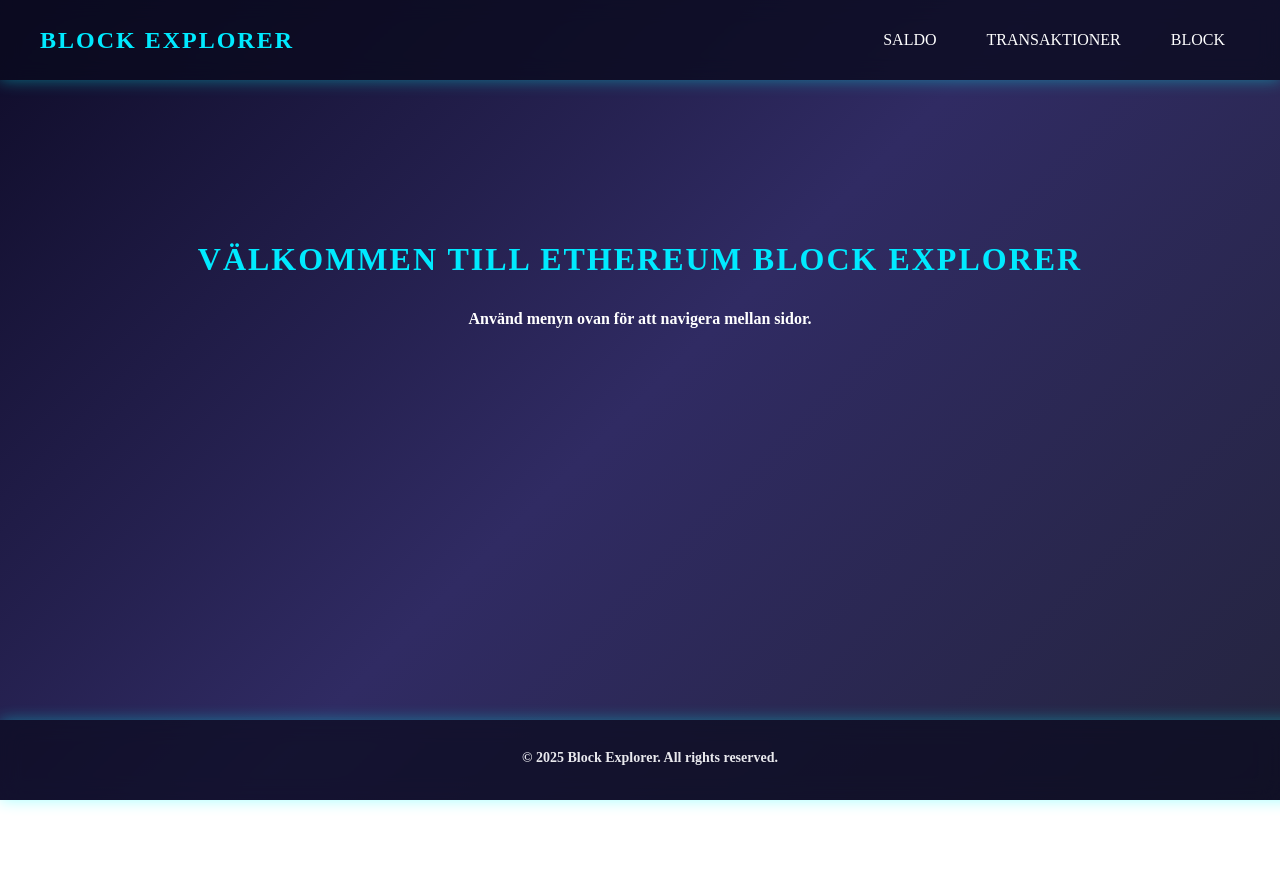
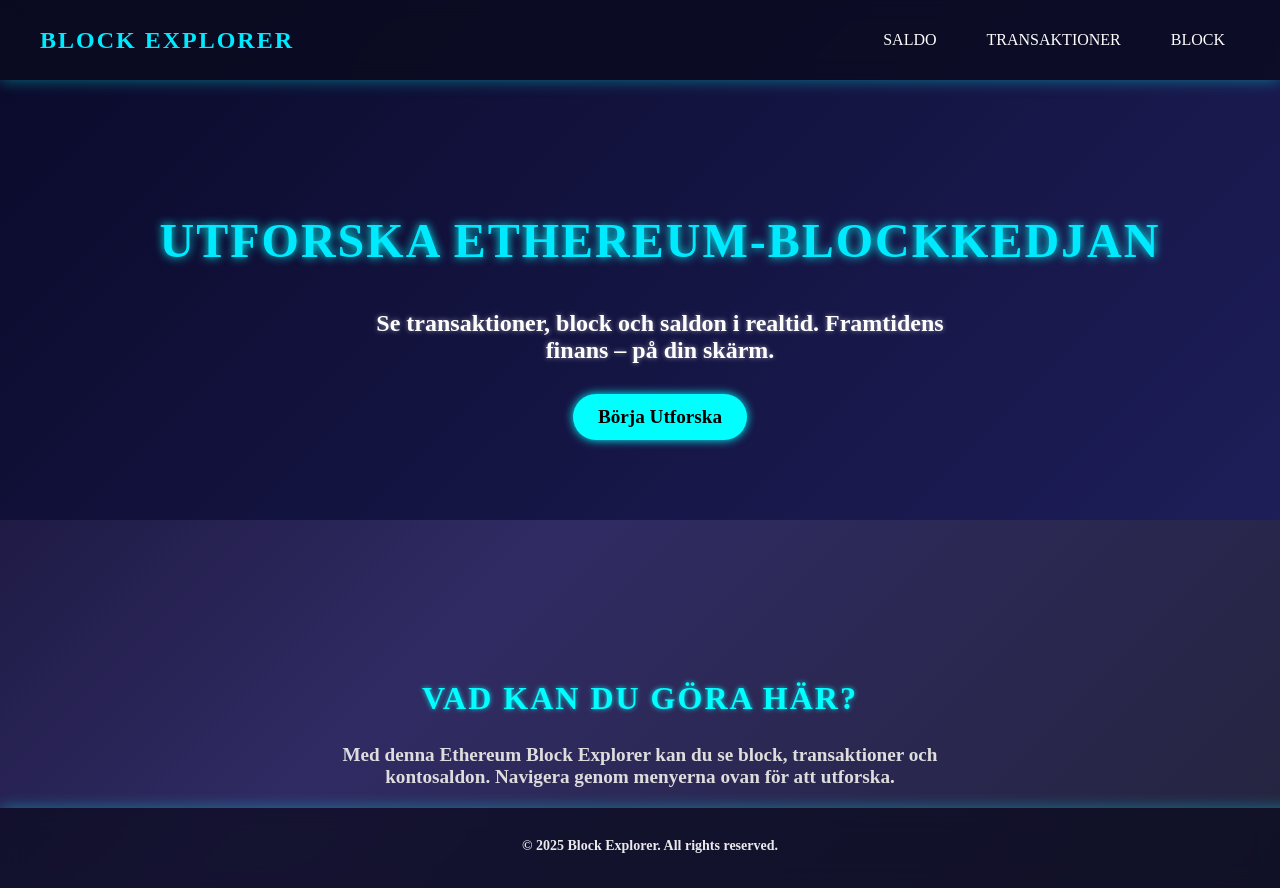
Before and after one commit to NiklasNilsson79/Block-explorer, a website: page index.html in a window 1280 px wide. Shown: the top 888 px of the page. Before the commit the page ends 800 px from the top, so only its background shows below. Drawn offline with Linux system fonts and the light colour scheme.

Commit message:
fixed some more styling

```diff
--- a/index.html
+++ b/index.html
@@ -21,12 +21,26 @@
       </div>
     </nav>
 
+    <!-- Hero-sektion -->
+    <header class="hero">
+      <div class="hero-content">
+        <h1 class="welcome">Utforska Ethereum-blockkedjan</h1>
+        <p class="sub-heading">
+          Se transaktioner, block och saldon i realtid. Framtidens finans – på
+          din skärm.
+        </p>
+        <a href="transactions.html" class="cta-button">Börja Utforska</a>
+      </div>
+    </header>
+
     <div class="container">
-      <h1 class="welcome">Välkommen till Ethereum Block Explorer</h1>
-      <p class="sub-heading">
-        Använd menyn ovan för att navigera mellan sidor.
+      <h2 class="info-heading">Vad kan du göra här?</h2>
+      <p class="info-text">
+        Med denna Ethereum Block Explorer kan du se block, transaktioner och
+        kontosaldon. Navigera genom menyerna ovan för att utforska.
       </p>
     </div>
+
     <footer>
       <p>© 2025 Block Explorer. All rights reserved.</p>
     </footer>
--- a/src/css/styles.css
+++ b/src/css/styles.css
@@ -232,3 +232,76 @@
   opacity: 0.9;
   margin-bottom: 0;
 }
+
+/* 🔹 Hero-sektion */
+.hero {
+  position: relative;
+  width: 100%;
+  height: 60vh;
+  background: linear-gradient(135deg, #0a0a2a, #1e1e5a);
+  color: #ffffff;
+  text-align: center;
+  display: flex;
+  align-items: center;
+  justify-content: center;
+  flex-direction: column;
+  padding: 20px;
+  overflow: hidden;
+}
+
+.hero h1 {
+  font-size: 3rem;
+  text-shadow: 0px 0px 10px cyan;
+}
+
+.hero p {
+  font-size: 1.5rem;
+  margin: 10px 0;
+  max-width: 600px;
+  text-shadow: 0px 0px 5px rgba(255, 255, 255, 0.5);
+}
+
+/* 🔹 CTA-knapp */
+.cta-button {
+  margin-top: 20px;
+  padding: 12px 25px;
+  font-size: 1.2rem;
+  font-weight: bold;
+  color: #000;
+  background: cyan;
+  border: none;
+  border-radius: 30px;
+  cursor: pointer;
+  transition: all 0.3s ease-in-out;
+  text-decoration: none;
+  box-shadow: 0px 0px 10px cyan;
+}
+
+.cta-button:hover {
+  background: #00ffaa;
+  box-shadow: 0px 0px 20px #00ffaa;
+}
+
+/* 🔹 Informationssektion */
+.info-heading {
+  text-align: center;
+  font-size: 2rem;
+  color: cyan;
+  text-shadow: 0px 0px 5px rgba(0, 255, 255, 0.8);
+  margin-top: 40px;
+}
+
+.info-text {
+  text-align: center;
+  font-size: 1.2rem;
+  color: #ddd;
+  max-width: 700px;
+  margin: auto;
+}
+
+.hero-content {
+  display: flex;
+  justify-content: center;
+  flex-direction: column;
+  align-items: center;
+}
--- a/src/js/blocks.js
+++ b/src/js/blocks.js
@@ -35,10 +35,10 @@
       );
       blockDiv.appendChild(createTextElement('p', `🔗 Hash: ${block.hash}`));
       blockDiv.appendChild(
-        createTextElement('p', `⛽ Gasgräns: ${block.gasLimit}`)
+        createTextElement('p', `⛽ Gas limit: ${block.gasLimit}`)
       );
       blockDiv.appendChild(
-        createTextElement('p', `🔥 Gasanvändning: ${block.gasUsed}`)
+        createTextElement('p', `🔥 Gas used: ${block.gasUsed}`)
       );
 
       blockList.appendChild(blockDiv);
```
Also changed, not shown: src/js/app.js (+9 -9 lines), src/js/index.js (deleted, +0 -7 lines), src/js/transactions.js (+4 -4 lines).
